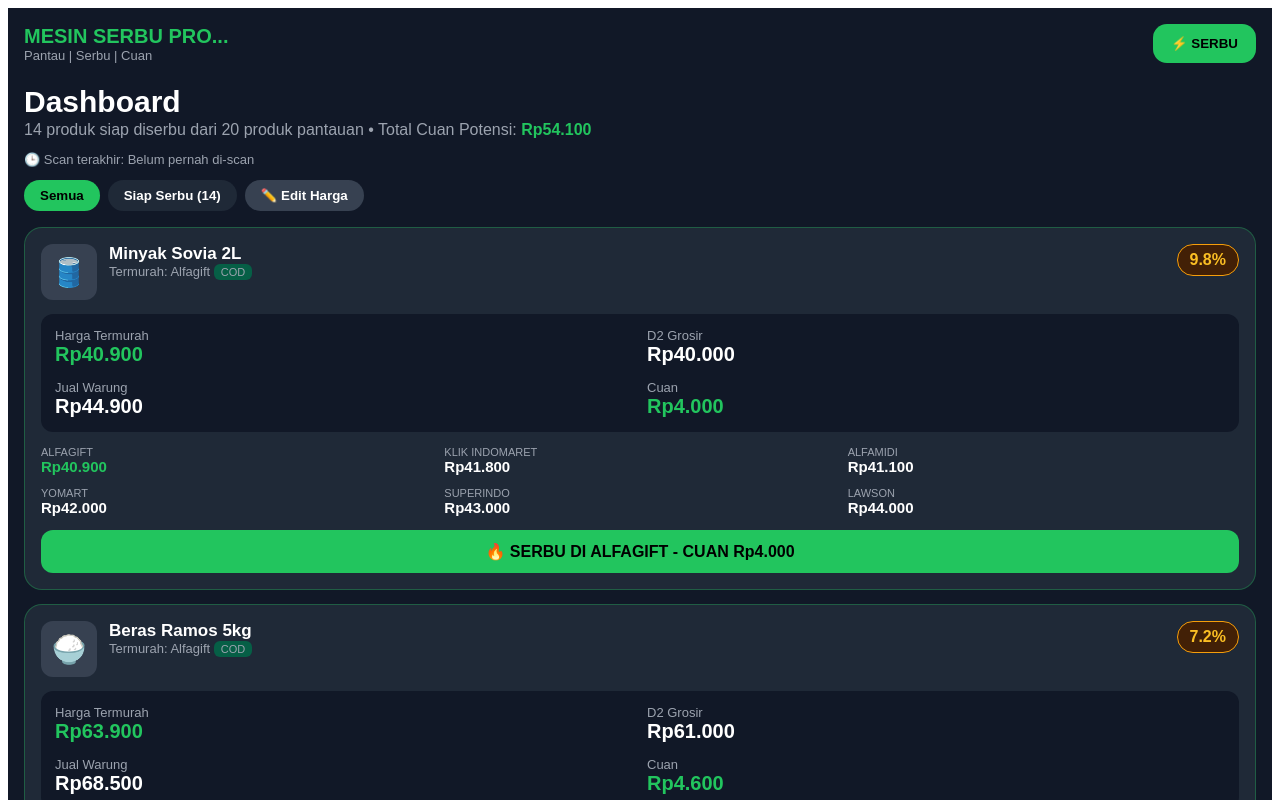
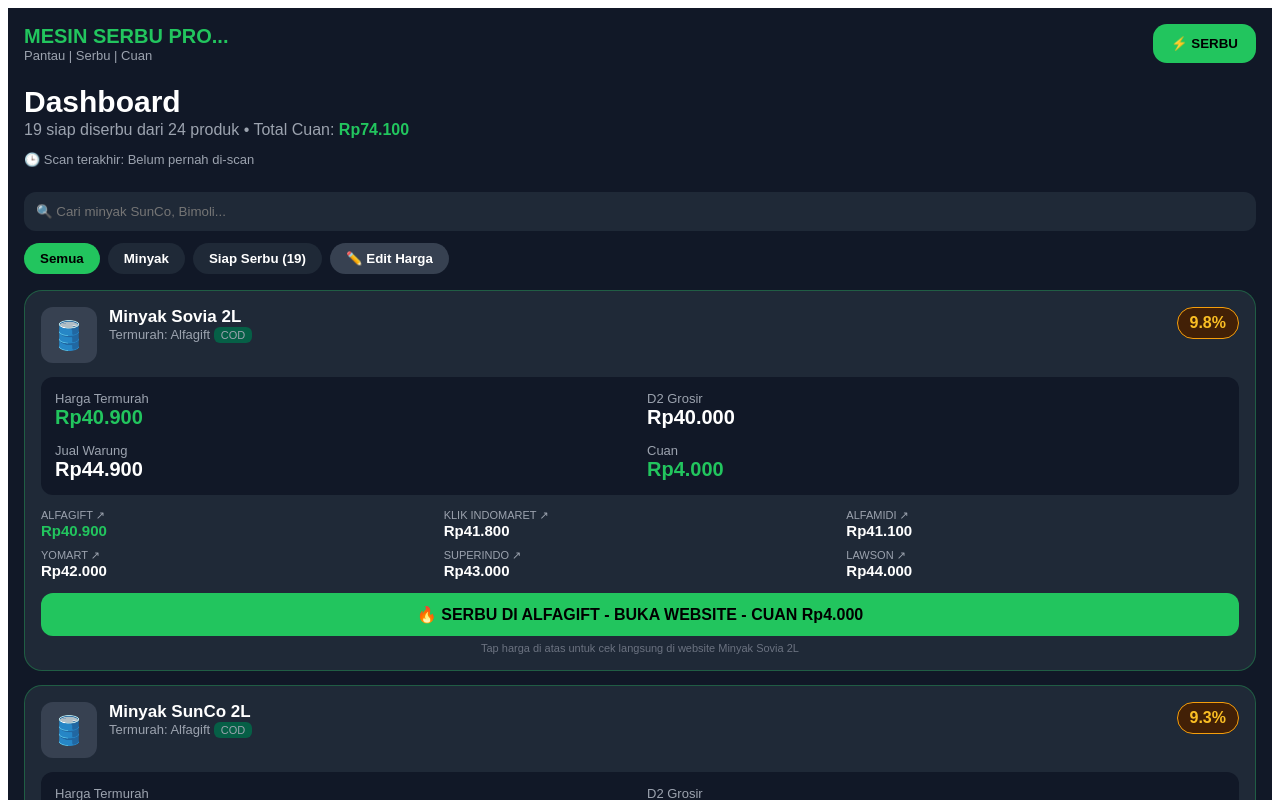
Before and after one commit to tenblood10-blip/Mesin-serbu-promo, a React (Vite) app: page / in a window 1280 px wide. Shown: the top 800 px of the page. Built offline with nearby package versions, Linux system fonts and the light colour scheme.

Commit message:
Update App.jsx

```diff
--- a/src/App.jsx
+++ b/src/App.jsx
@@ -1,7 +1,26 @@
 import { useState, useEffect } from 'react'
 
+// LINK LANGSUNG KE WEBSITE MINIMARKET - TAP SERBU LANGSUNG KE PRODUKNYA!
+const LINK_TOKO = {
+  'Alfagift': (nama) => `https://www.alfagift.id/search?query=${encodeURIComponent(nama)}`,
+  'Klik Indomaret': (nama) => `https://www.klikindomaret.com/search/${encodeURIComponent(nama)}`,
+  'Alfamidi': (nama) => `https://www.alfamidi.co.id/search?q=${encodeURIComponent(nama)}`,
+  'Yomart': (nama) => `https://www.yomart.co.id/search?query=${encodeURIComponent(nama)}`,
+  'Superindo': (nama) => `https://www.superindo.co.id/search?query=${encodeURIComponent(nama)}`,
+  'Lawson': (nama) => `https://www.lawson.co.id/search?query=${encodeURIComponent(nama)}`,
+}
+
 const DATA_AWAL = [
+  // === MINYAK - SEKARANG 8 MEREK! ===
   { nama: 'Minyak Sovia 2L', emoji: '🛢️', jual: 44900, grosir: 40000, harga: { Alfagift: 40900, 'Klik Indomaret': 41800, Alfamidi: 41100, Yomart: 42000, Superindo: 43000, Lawson: 44000 } },
+  { nama: 'Minyak SunCo 2L', emoji: '🛢️', jual: 46900, grosir: 41500, harga: { Alfagift: 42900, 'Klik Indomaret': 43800, Alfamidi: 43100, Yomart: 44500, Superindo: 44900, Lawson: 45900 } },
+  { nama: 'Minyak Bimoli 2L', emoji: '🛢️', jual: 45900, grosir: 40800, harga: { Alfagift: 41900, 'Klik Indomaret': 42800, Alfamidi: 42100, Yomart: 43500, Superindo: 44000, Lawson: 44900 } },
+  { nama: 'Minyak Fortune 2L', emoji: '🛢️', jual: 43900, grosir: 39200, harga: { Alfagift: 39900, 'Klik Indomaret': 40800, Alfamidi: 40100, Yomart: 41200, Superindo: 41900, Lawson: 42900 } },
+  { nama: 'Minyak Filma 2L', emoji: '🛢️', jual: 42900, grosir: 38500, harga: { Alfagift: 38900, 'Klik Indomaret': 39800, Alfamidi: 39100, Yomart: 40500, Superindo: 41200, Lawson: 41900 } },
+  { nama: 'Minyak Sania 2L', emoji: '🛢️', jual: 43500, grosir: 38800, harga: { Alfagift: 39500, 'Klik Indomaret': 40500, Alfamidi: 39800, Yomart: 41000, Superindo: 41500, Lawson: 42500 } },
+  { nama: 'Minyak Tropical 2L', emoji: '🛢️', jual: 43900, grosir: 39000, harga: { Alfagift: 39900, 'Klik Indomaret': 40900, Alfamidi: 40200, Yomart: 41500, Superindo: 42500, Lawson: 43200 } },
+  { nama: 'Minyak Rose Brand 2L', emoji: '🛢️', jual: 41900, grosir: 37500, harga: { Alfagift: 37900, 'Klik Indomaret': 38900, Alfamidi: 38200, Yomart: 39500, Superindo: 40200, Lawson: 41200 } },
+  // === LAINNYA ===
   { nama: 'Beras Ramos 5kg', emoji: '🍚', jual: 68500, grosir: 61000, harga: { Alfagift: 63900, 'Klik Indomaret': 65500, Alfamidi: 64900, Yomart: 66000, Superindo: 67000, Lawson: 68500 } },
   { nama: 'Indomie Goreng 5pcs', emoji: '🍜', jual: 17500, grosir: 14200, harga: { Alfagift: 15400, 'Klik Indomaret': 15900, Alfamidi: 15200, Yomart: 16100, Superindo: 15800, Lawson: 16500 } },
   { nama: 'Gula Pasir 1kg', emoji: '🧂', jual: 18500, grosir: 15800, harga: { Alfagift: 16900, 'Klik Indomaret': 17500, Alfamidi: 17100, Yomart: 17800, Superindo: 18000, Lawson: 18200 } },
@@ -12,58 +31,36 @@ const DATA_AWAL = [
   { nama: 'Sabun Lifebuoy 110g', emoji: '🧼', jual: 8500, grosir: 6200, harga: { Alfagift: 7400, 'Klik Indomaret': 7800, Alfamidi: 7500, Yomart: 7900, Superindo: 8000, Lawson: 8200 } },
   { nama: 'Shampo Pantene 170ml', emoji: '🧴', jual: 32500, grosir: 27500, harga: { Alfagift: 29900, 'Klik Indomaret': 30900, Alfamidi: 29800, Yomart: 31500, Superindo: 31800, Lawson: 32200 } },
   { nama: 'Detergen Rinso 800g', emoji: '👕', jual: 24500, grosir: 19800, harga: { Alfagift: 21900, 'Klik Indomaret': 22500, Alfamidi: 21800, Yomart: 23000, Superindo: 23200, Lawson: 23800 } },
-  { nama: 'Minyak Tropical 2L', emoji: '🛢️', jual: 43900, grosir: 39000, harga: { Alfagift: 39900, 'Klik Indomaret': 40900, Alfamidi: 40200, Yomart: 41500, Superindo: 42500, Lawson: 43200 } },
-  { nama: 'Sarden ABC 155g', emoji: '🐟', jual: 13500, grosir: 10500, harga: { Alfagift: 11900, 'Klik Indomaret': 12500, Alfamidi: 11800, Yomart: 12800, Superindo: 12900, Lawson: 13200 } },
   { nama: 'Kecap Bango 520ml', emoji: '🍶', jual: 24500, grosir: 20500, harga: { Alfagift: 21900, 'Klik Indomaret': 22800, Alfamidi: 22100, Yomart: 23200, Superindo: 23500, Lawson: 24000 } },
-  { nama: 'Saus Sambal ABC 335ml', emoji: '🌶️', jual: 18500, grosir: 14800, harga: { Alfagift: 16400, 'Klik Indomaret': 16900, Alfamidi: 16200, Yomart: 17200, Superindo: 17500, Lawson: 18000 } },
   { nama: 'Mie Sedap 5pcs', emoji: '🍜', jual: 16500, grosir: 13200, harga: { Alfagift: 14500, 'Klik Indomaret': 14900, Alfamidi: 14300, Yomart: 15200, Superindo: 15500, Lawson: 16000 } },
-  { nama: 'Biskuit Roma 300g', emoji: '🍪', jual: 15500, grosir: 12200, harga: { Alfagift: 13900, 'Klik Indomaret': 14200, Alfamidi: 13800, Yomart: 14500, Superindo: 14800, Lawson: 15200 } },
   { nama: 'Air Mineral 600ml x12', emoji: '💧', jual: 26500, grosir: 21500, harga: { Alfagift: 23900, 'Klik Indomaret': 24500, Alfamidi: 23800, Yomart: 25000, Superindo: 25500, Lawson: 26000 } },
   { nama: 'Popok MamyPoko M34', emoji: '👶', jual: 89500, grosir: 78500, harga: { Alfagift: 82900, 'Klik Indomaret': 84900, Alfamidi: 83500, Yomart: 86000, Superindo: 87500, Lawson: 88900 } },
   { nama: 'Pasta Gigi Pepsodent 190g', emoji: '🪥', jual: 18500, grosir: 14800, harga: { Alfagift: 16400, 'Klik Indomaret': 16900, Alfamidi: 16300, Yomart: 17200, Superindo: 17500, Lawson: 18000 } },
+  { nama: 'Sarden ABC 155g', emoji: '🐟', jual: 13500, grosir: 10500, harga: { Alfagift: 11900, 'Klik Indomaret': 12500, Alfamidi: 11800, Yomart: 12800, Superindo: 12900, Lawson: 13200 } },
 ]
 
 function rp(n){ return 'Rp' + Number(n||0).toLocaleString('id-ID') }
 
 export default function App(){
-  const [data, setData] = useState(()=>{
-    const simpan = localStorage.getItem('mesin-serbu-v2')
-    return simpan ? JSON.parse(simpan) : DATA_AWAL
-  })
+  const [data, setData] = useState(()=>{ const s = localStorage.getItem('mesin-serbu-v3'); return s ? JSON.parse(s) : DATA_AWAL })
   const [scan, setScan] = useState('Belum pernah di-scan')
   const [loading, setLoading] = useState(false)
   const [filter, setFilter] = useState('Semua')
   const [editMode, setEditMode] = useState(false)
+  const [cari, setCari] = useState('')
 
-  useEffect(()=>{ localStorage.setItem('mesin-serbu-v2', JSON.stringify(data)) },[data])
+  useEffect(()=>{ localStorage.setItem('mesin-serbu-v3', JSON.stringify(data)) },[data])
 
-  const ubah = (idx, field, val) => {
-    const baru = [...data]
-    baru[idx][field] = Number(val)
-    setData(baru)
-  }
+  const ubah = (idx, field, val) => { const b=[...data]; b[idx][field]=Number(val); setData(b) }
+  const serbu = () => { setLoading(true); setTimeout(()=>{ const baru = data.map(p=>{ const h={...p.harga}; Object.keys(h).forEach(k=>{ h[k]=Math.max(1000, h[k]+Math.floor(Math.random()*1500-700)) }); return {...p, harga:h} }); setData(baru); setScan(new Date().toLocaleTimeString('id-ID')+' WIB'); setLoading(false) }, 1200) }
+  const hitung = (p) => { const t = Object.entries(p.harga).sort((a,b)=>a[1]-b[1])[0]; const cuan = p.jual - t[1]; return { toko: t[0], harga: t[1], cuan, persen: ((cuan/t[1])*100).toFixed(1), siap: cuan>=2000 } }
 
-  const serbu = () => {
-    setLoading(true)
-    setTimeout(()=>{
-      const baru = data.map(p => {
-        const h = {...p.harga}
-        Object.keys(h).forEach(k => { h[k] = Math.max(1000, h[k] + Math.floor(Math.random()*1500 - 700)) })
-        return {...p, harga: h}
-      })
-      setData(baru); setScan(new Date().toLocaleTimeString('id-ID') + ' WIB'); setLoading(false)
-    }, 1200)
-  }
-
-  const hitung = (p) => {
-    const termurah = Object.entries(p.harga).sort((a,b)=>a[1]-b[1])[0]
-    const cuan = p.jual - termurah[1]
-    const persen = ((cuan / termurah[1]) * 100).toFixed(1)
-    return { toko: termurah[0], harga: termurah[1], cuan, persen, siap: cuan >= 2000 }
-  }
-
-  const tampil = data.filter(p => filter==='Siap Serbu' ? hitung(p).siap : true)
-  const siapCount = data.filter(p => hitung(p).siap).length
+  const tampil = data.filter(p => {
+    const okCari = p.nama.toLowerCase().includes(cari.toLowerCase())
+    const okFilter = filter==='Semua' ? true : filter==='Minyak' ? p.nama.includes('Minyak') : filter==='Siap Serbu' ? hitung(p).siap : true
+    return okCari && okFilter
+  })
+  const siapCount = data.filter(p=>hitung(p).siap).length
   const totalCuan = tampil.reduce((a,p)=>a+hitung(p).cuan,0)
 
   return(
@@ -74,24 +71,22 @@ export default function App(){
       </div>
       <div style={{padding:'0 16px'}}>
         <h1 style={{fontSize:30, margin:'6px 0 2px'}}>Dashboard</h1>
-        <p style={{color:'#9ca3af', margin:0}}>{siapCount} produk siap diserbu dari {data.length} produk pantauan • Total Cuan Potensi: <b style={{color:'#22c55e'}}>{rp(totalCuan)}</b></p>
+        <p style={{color:'#9ca3af', margin:0}}>{siapCount} siap diserbu dari {data.length} produk • Total Cuan: <b style={{color:'#22c55e'}}>{rp(totalCuan)}</b></p>
         <p style={{color:'#9ca3af', fontSize:13}}>🕒 Scan terakhir: {scan}</p>
-        <div style={{display:'flex', gap:8, marginTop:12}}>
-          <button onClick={()=>setFilter('Semua')} style={{padding:'8px 16px', borderRadius:20, border:'none', background:filter==='Semua'?'#22c55e':'#1f2937', color:filter==='Semua'?'black':'white', fontWeight:'bold'}}>Semua</button>
-          <button onClick={()=>setFilter('Siap Serbu')} style={{padding:'8px 16px', borderRadius:20, border:'none', background:filter==='Siap Serbu'?'#22c55e':'#1f2937', color:filter==='Siap Serbu'?'black':'white', fontWeight:'bold'}}>Siap Serbu ({siapCount})</button>
-          <button onClick={()=>setEditMode(!editMode)} style={{padding:'8px 16px', borderRadius:20, border:'none', background: editMode?'#f59e0b':'#374151', color:editMode?'black':'white', fontWeight:'bold'}}>{editMode ? '✅ Selesai Edit' : '✏️ Edit Harga'}</button>
+        <input value={cari} onChange={e=>setCari(e.target.value)} placeholder="🔍 Cari minyak SunCo, Bimoli..." style={{width:'100%', boxSizing:'border-box', padding:12, borderRadius:12, border:'none', background:'#1f2937', color:'white', marginTop:12}} />
+        <div style={{display:'flex', gap:8, marginTop:12, overflowX:'auto'}}>
+          {['Semua','Minyak','Siap Serbu'].map(f=>(<button key={f} onClick={()=>setFilter(f)} style={{whiteSpace:'nowrap', padding:'8px 16px', borderRadius:20, border:'none', background:filter===f?'#22c55e':'#1f2937', color:filter===f?'black':'white', fontWeight:'bold'}}>{f}{f==='Siap Serbu'?` (${siapCount})`:''}</button>))}
+          <button onClick={()=>setEditMode(!editMode)} style={{whiteSpace:'nowrap', padding:'8px 16px', borderRadius:20, border:'none', background:editMode?'#f59e0b':'#374151', color:editMode?'black':'white', fontWeight:'bold'}}>{editMode?'✅ Selesai':'✏️ Edit Harga'}</button>
         </div>
-        {editMode && <div style={{background:'#fef3c7', color:'#92400e', padding:12, borderRadius:12, marginTop:12, fontSize:13, fontWeight:'bold'}}>✏️ Mode Edit AKTIF - Ubah Harga Jual & Grosir di bawah, otomatis ke-save!</div>}
         <div style={{display:'grid', gap:14, marginTop:16}}>
-          {tampil.map((p,i)=>{
-            const idx = data.indexOf(p); const h = hitung(p)
+          {tampil.map((p,i)=>{ const idx=data.indexOf(p); const h=hitung(p); const link = LINK_TOKO[h.toko] ? LINK_TOKO[h.toko](p.nama) : `https://www.google.com/maps/search/${h.toko}+Cimahi`
             return(
               <div key={i} style={{background:'#1f2937', border:'1px solid #22c55e55', borderRadius:18, padding:16}}>
                 <div style={{display:'flex', justifyContent:'space-between'}}><div style={{display:'flex', gap:12}}><div style={{fontSize:28, background:'#374151', width:56, height:56, borderRadius:12, display:'flex', alignItems:'center', justifyContent:'center'}}>{p.emoji}</div><div><div style={{fontWeight:'bold', fontSize:17}}>{p.nama}</div><div style={{fontSize:13, color:'#9ca3af'}}>Termurah: {h.toko} <span style={{background:'#065f46', padding:'2px 7px', borderRadius:6, fontSize:11}}>COD</span></div></div></div><div style={{background:'#422006', border:'1px solid #f59e0b', color:'#fbbf24', padding:'6px 12px', borderRadius:20, fontWeight:'900', height:'fit-content'}}>{h.persen}%</div></div>
                 {editMode ? (
                   <div style={{background:'#111827', borderRadius:12, padding:12, marginTop:12, display:'grid', gridTemplateColumns:'1fr 1fr', gap:10}}>
-                    <label style={{fontSize:12, color:'#9ca3af'}}>Harga Jual Warung<br/><input type="number" value={p.jual} onChange={e=>ubah(idx,'jual',e.target.value)} style={{width:'100%', padding:8, borderRadius:8, border:'none', marginTop:4, fontWeight:'bold'}}/></label>
-                    <label style={{fontSize:12, color:'#9ca3af'}}>Harga Grosir D2<br/><input type="number" value={p.grosir} onChange={e=>ubah(idx,'grosir',e.target.value)} style={{width:'100%', padding:8, borderRadius:8, border:'none', marginTop:4, fontWeight:'bold'}}/></label>
+                    <label style={{fontSize:12, color:'#9ca3af'}}>Jual Warung<br/><input type="number" value={p.jual} onChange={e=>ubah(idx,'jual',e.target.value)} style={{width:'100%', padding:8, borderRadius:8, border:'none', marginTop:4, fontWeight:'bold'}}/></label>
+                    <label style={{fontSize:12, color:'#9ca3af'}}>Grosir D2<br/><input type="number" value={p.grosir} onChange={e=>ubah(idx,'grosir',e.target.value)} style={{width:'100%', padding:8, borderRadius:8, border:'none', marginTop:4, fontWeight:'bold'}}/></label>
                   </div>
                 ) : (
                   <div style={{background:'#111827', borderRadius:12, padding:14, marginTop:14, display:'grid', gridTemplateColumns:'1fr 1fr', gap:14}}>
@@ -101,8 +96,18 @@ export default function App(){
                     <div><div style={{color:'#9ca3af', fontSize:13}}>Cuan</div><div style={{color:'#22c55e', fontWeight:'900', fontSize:20}}>{rp(h.cuan)}</div></div>
                   </div>
                 )}
-                <div style={{display:'grid', gridTemplateColumns:'1fr 1fr 1fr', gap:12, marginTop:14}}>{Object.entries(p.harga).map(([toko,harga])=>(<div key={toko}><div style={{color:'#9ca3af', fontSize:11, textTransform:'uppercase'}}>{toko}</div><div style={{fontWeight:'900', fontSize:15, color: harga===h.harga ? '#22c55e' : 'white'}}>{rp(harga)}</div></div>))}</div>
-                <a href={`https://www.google.com/maps/search/${h.toko}+Cimahi`} target="_blank" style={{display:'block', textAlign:'center', background: h.siap ? '#22c55e' : '#374151', color: h.siap ? 'black' : 'white', textDecoration:'none', fontWeight:'900', padding:12, borderRadius:12, marginTop:14}}>{h.siap ? `🔥 SERBU DI ${h.toko.toUpperCase()} - CUAN ${rp(h.cuan)}` : 'BELUM CUAN - PANTAU DULU'}</a>
+                <div style={{display:'grid', gridTemplateColumns:'1fr 1fr 1fr', gap:10, marginTop:14}}>
+                  {Object.entries(p.harga).map(([toko,harga])=>(
+                    <a key={toko} href={LINK_TOKO[toko] ? LINK_TOKO[toko](p.nama) : '#'} target="_blank" style={{textDecoration:'none'}}>
+                      <div style={{color:'#9ca3af', fontSize:11, textTransform:'uppercase'}}>{toko} ↗</div>
+                      <div style={{fontWeight:'900', fontSize:15, color: harga===h.harga ? '#22c55e' : 'white'}}>{rp(harga)}</div>
+                    </a>
+                  ))}
+                </div>
+                <a href={link} target="_blank" style={{display:'block', textAlign:'center', background: h.siap ? '#22c55e' : '#374151', color: h.siap ? 'black' : 'white', textDecoration:'none', fontWeight:'900', padding:12, borderRadius:12, marginTop:14}}>
+                  {h.siap ? `🔥 SERBU DI ${h.toko.toUpperCase()} - BUKA WEBSITE - CUAN ${rp(h.cuan)}` : 'BELUM CUAN - PANTAU DULU'}
+                </a>
+                <div style={{textAlign:'center', fontSize:11, color:'#6b7280', marginTop:6}}>Tap harga di atas untuk cek langsung di website {p.nama}</div>
               </div>
             )
           })}
@@ -110,4 +115,4 @@ export default function App(){
       </div>
     </div>
   )
-                                                                            }
+   }
```
